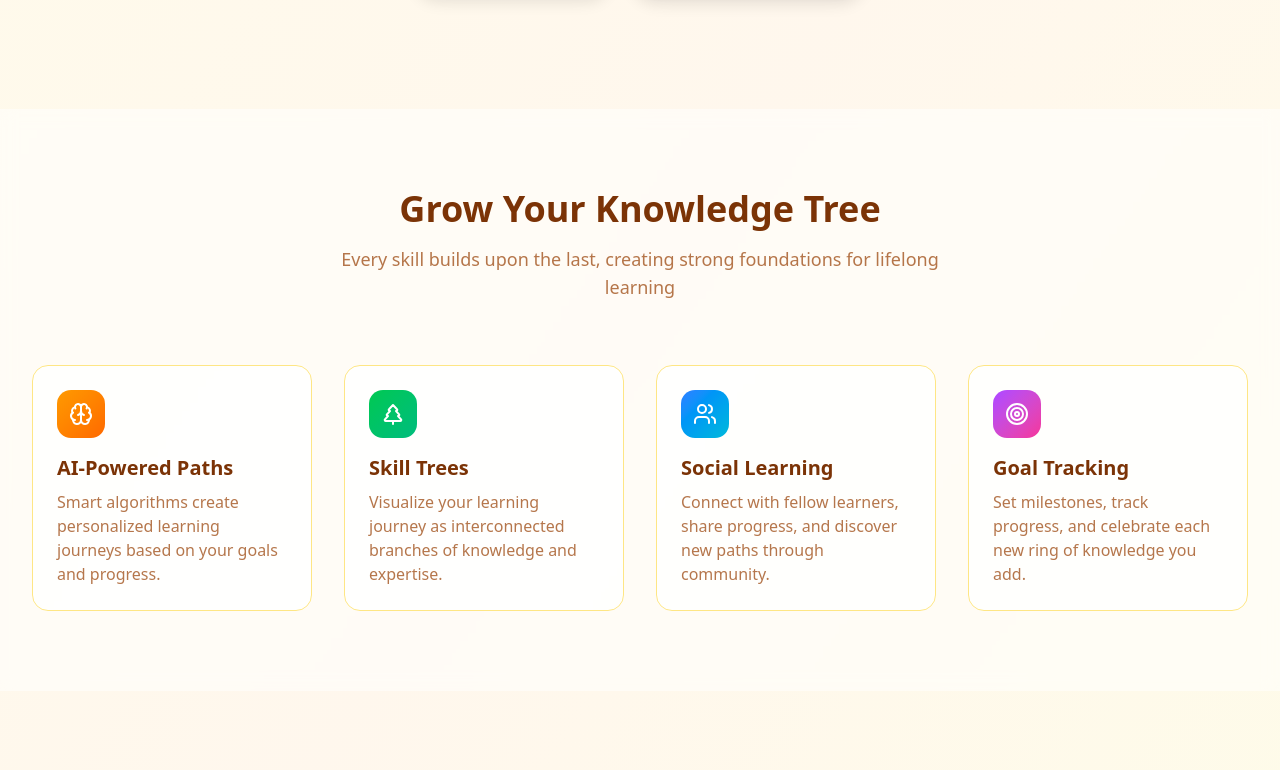
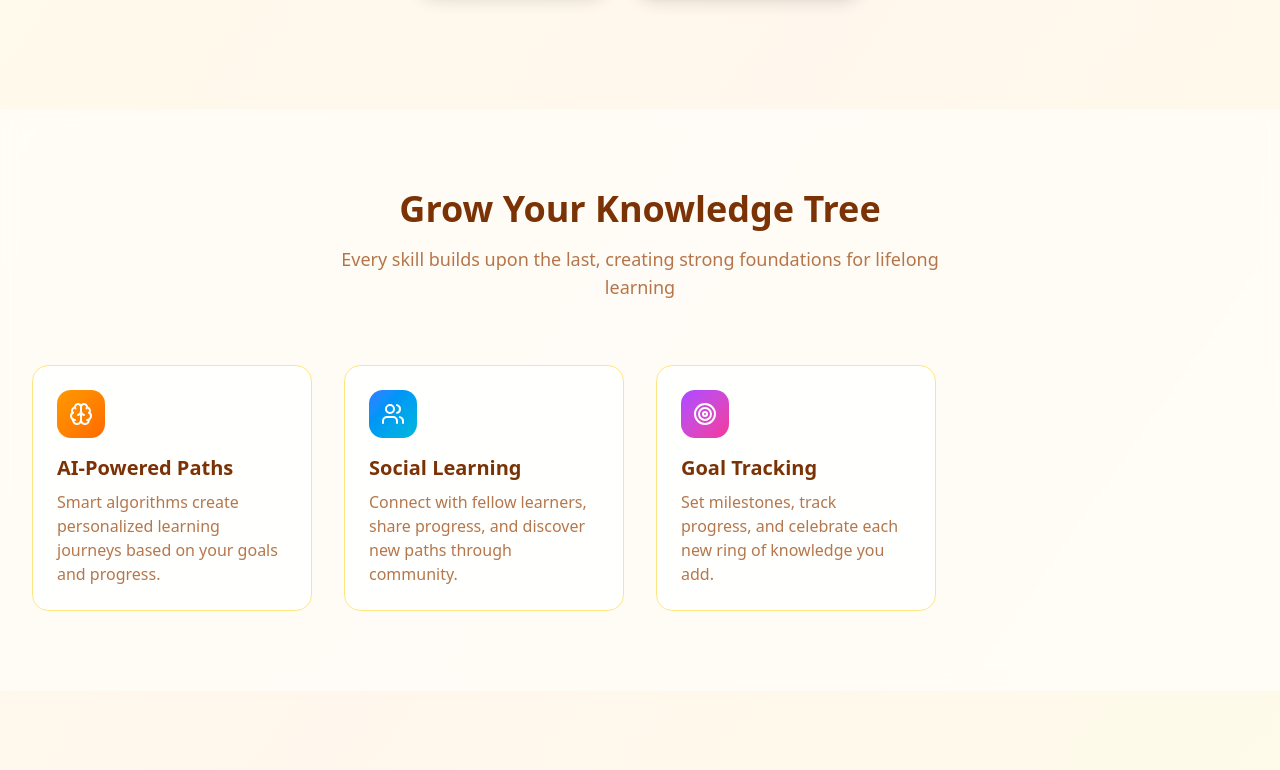
Before and after one commit to bonzo4/annulive, a Next.js app: page / in a window 1280 px wide. Shown: the part 620-1390 px from the top of the page. Built offline with nearby package versions, Linux system fonts and the light colour scheme.

Commit message:
fix: landing page clean up

```diff
--- a/src/app/components/FeaturesSections.tsx
+++ b/src/app/components/FeaturesSections.tsx
@@ -1,4 +1,4 @@
-import { Brain, TreePine, Users, Target } from "lucide-react";
+import { Brain, Users, Target } from "lucide-react";
 
 export default function FeaturesSection() {
   return (
@@ -25,19 +25,6 @@ export default function FeaturesSection() {
             <p className="text-amber-800/70 dark:text-amber-200/70">
               Smart algorithms create personalized learning journeys based on
               your goals and progress.
-            </p>
-          </div>
-
-          <div className="group rounded-2xl border border-amber-200 bg-white/80 p-6 transition-all duration-300 hover:-translate-y-2 hover:shadow-lg dark:border-amber-800 dark:bg-amber-950/50">
-            <div className="mb-4 flex h-12 w-12 items-center justify-center rounded-xl bg-gradient-to-br from-green-500 to-emerald-500 transition-transform group-hover:scale-110">
-              <TreePine className="h-6 w-6 text-white" />
-            </div>
-            <h4 className="mb-2 text-xl font-semibold text-amber-900 dark:text-amber-100">
-              Skill Trees
-            </h4>
-            <p className="text-amber-800/70 dark:text-amber-200/70">
-              Visualize your learning journey as interconnected branches of
-              knowledge and expertise.
             </p>
           </div>
 
--- a/src/app/components/HeroSection.tsx
+++ b/src/app/components/HeroSection.tsx
@@ -1,5 +1,4 @@
 import { ArrowRight } from "lucide-react";
-import { TreeRing } from "./TreeRing";
 import { AnnuliveLogo } from "../../components/AnnuliveLogo";
 import Link from "next/link";
 import Button from "@/components/ui/Button";
@@ -7,12 +6,6 @@ import Button from "@/components/ui/Button";
 export default function HeroSection() {
   return (
     <section className="relative overflow-hidden">
-      <div className="absolute inset-0 opacity-5 dark:opacity-10">
-        <TreeRing size="w-96 h-96" className="absolute -top-48 -right-48" />
-        <TreeRing size="w-64 h-64" className="absolute top-1/2 -left-32" />
-        <TreeRing size="w-48 h-48" className="absolute right-1/4 bottom-0" />
-      </div>
-
       <div className="relative mx-auto max-w-7xl px-4 pt-20 pb-16 sm:px-6 lg:px-8">
         <div className="text-center">
           <div className="mb-8 flex justify-center">
```
